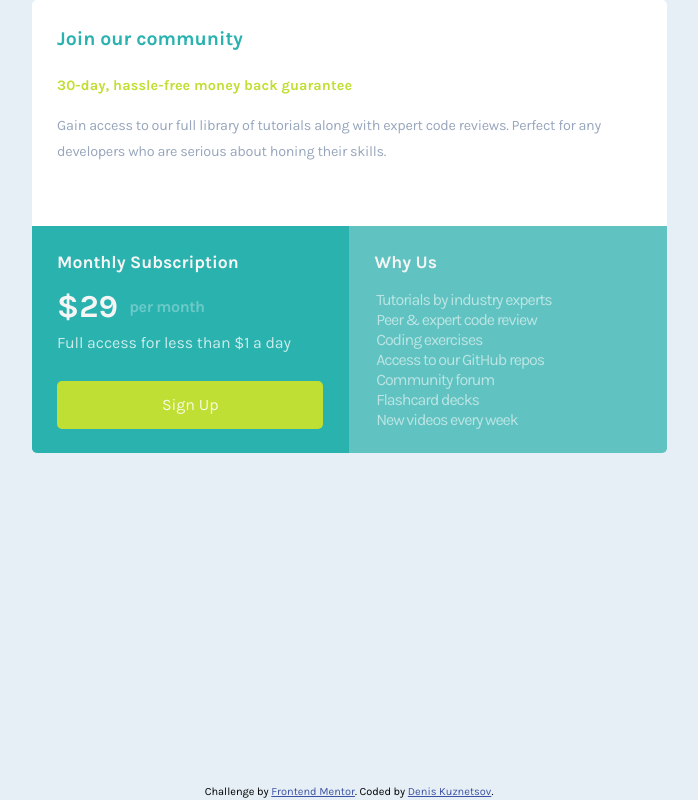
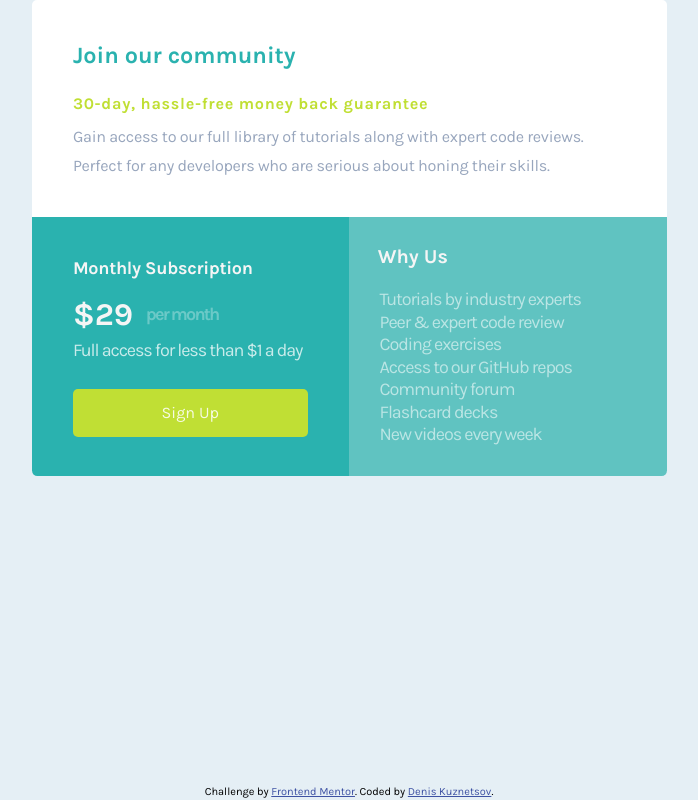
Before and after one commit to DenKuznets/1.Single-Price-Grid-Component, a plain HTML site: page index.html in a window 1280 px wide. Shown: the whole page, without its empty margins (291-989 px from the left). Drawn offline with Linux system fonts and the light colour scheme.

Commit message:
cta desktop done

```diff
--- a/main.scss
+++ b/main.scss
@@ -245,6 +245,10 @@ aside {
 
 /* desktop media queries */
 @media (min-width: 900px) {
+  html {
+    font-size: 18px;
+  }
+
   body {
     min-height: 100vh;
     display: flex;
@@ -256,16 +260,10 @@ aside {
     margin: 0;
     display: grid;
     grid-template-columns: 1fr 1fr;
-    grid-template-rows: 1fr 1fr;
+    grid-template-rows: 217px 259px;
     max-width: 635px;
     min-height: unset;
-  }
-
-  main {
-    grid-row-start: 1;
-    grid-column-start: 1;
-    grid-row-end: 2;
-    grid-column-end: 3;
+    // padding: 1rem;
   }
 
   main,
@@ -274,28 +272,56 @@ aside {
     margin-top: 0;
   }
 
+  main {
+    grid-row-start: 1;
+    grid-column-start: 1;
+    grid-row-end: 2;
+    grid-column-end: 3;
+    padding: 0.6rem 2.3rem;
 
-  header,
-  .cta,
-  aside {
-    // padding: 50px;
-  }
+    h1 {
+      font-size: 1.3rem;
+    }
 
-  header {
-    // width: 800px;
-    max-width: unset;
-  }
+    h2 {
+      margin-top: 1.1rem;
+      letter-spacing: 0.7px;
+    }
 
-  .cta,
-  aside {
-    // width: 400px;
-    // height: 270px;
+    p {
+      margin-top: 0.4rem;
+      letter-spacing: -0.3px;
+    }
   }
 
   .cta {
     border-radius: 0 0 0 .3rem;
+    padding: 0 2.3rem;
+
+    h2 {
+      margin-top: 2.1rem;
+      font-size: 1rem;
+      letter-spacing: -0.3px;
+    }
+
+    div {
+      font-size: .88rem;
+
+      h2 {
+        letter-spacing: -1.8px;
+      }
+    }
+
+    p {
+      letter-spacing: -1.1px;
+      margin-top: -0.1rem;
+    }
 
     button {
+      height: 2.7rem;
+      margin-top: 1.4rem;
+      font-size: 0.9rem;
+
       &:hover {
         cursor: pointer;
         background-color: rgb(11, 240, 149);
```
Also changed, not shown: main.css, 1 other file.
